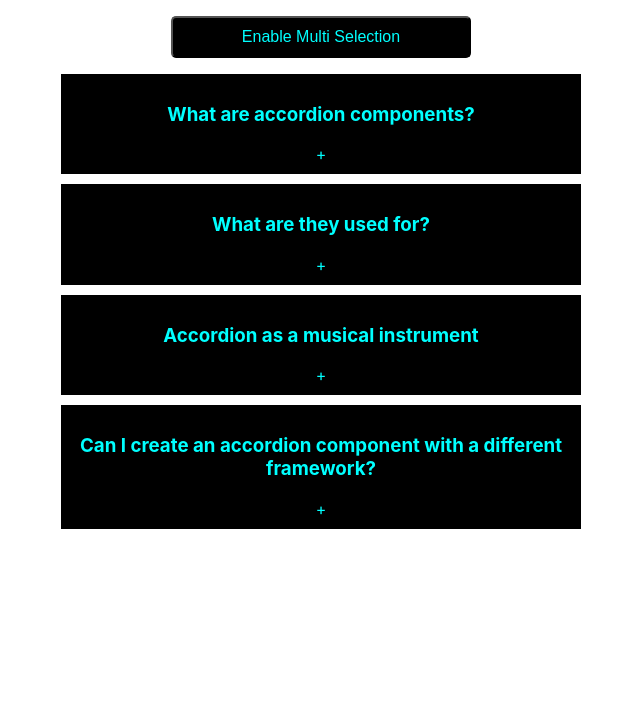
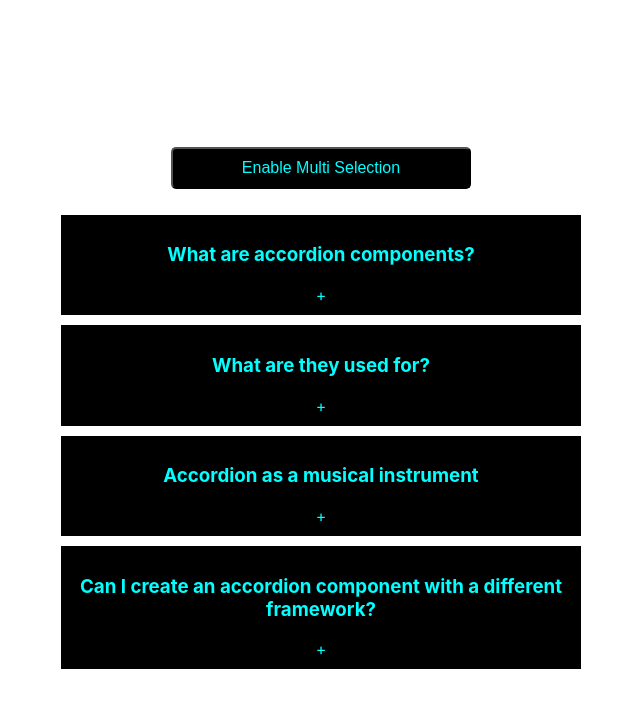
Before and after one commit to Stack-Naveen/20-reactjs-basic-projects, a React (Create React App) app: page / in a window 1280 px wide. Shown: the top 708 px of the page, without its empty margins (319-959 px from the left). Built offline with nearby package versions, Linux system fonts and the light colour scheme.

Commit message:
update styles

```diff
--- a/src/components/accordian/styles.css
+++ b/src/components/accordian/styles.css
@@ -3,10 +3,7 @@
   background-color: black;
   width: 500px;
   max-width: 500px;
-  height: 100%;
-  max-height: 500px;
   padding: 10px;
-  margin-bottom: 10px;
 }
 
 .container {
@@ -14,6 +11,9 @@
   justify-content: center;
   align-items: center;
   flex-direction: column;
+  height: 100vh;
+  width: 100vw;
+  gap: 10px;
 }
 
 button {
@@ -48,6 +48,7 @@ button:hover {
   button {
     width: 100%;
     max-width: 250px;
+    font-weight: bold;
     padding: 10px;
     margin: 1rem;
     border-radius: 5px;
```
